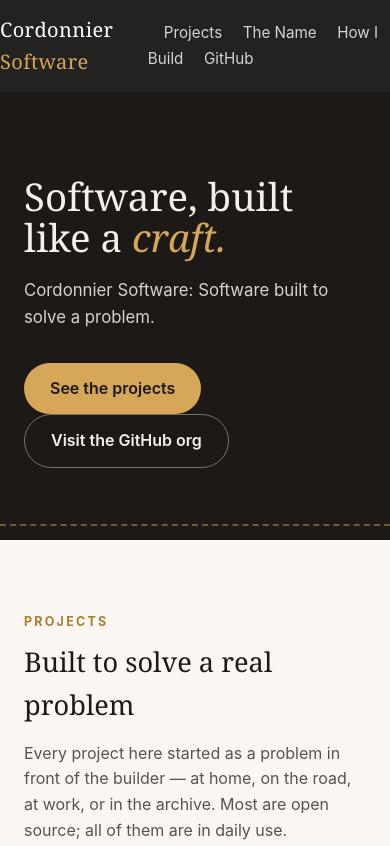
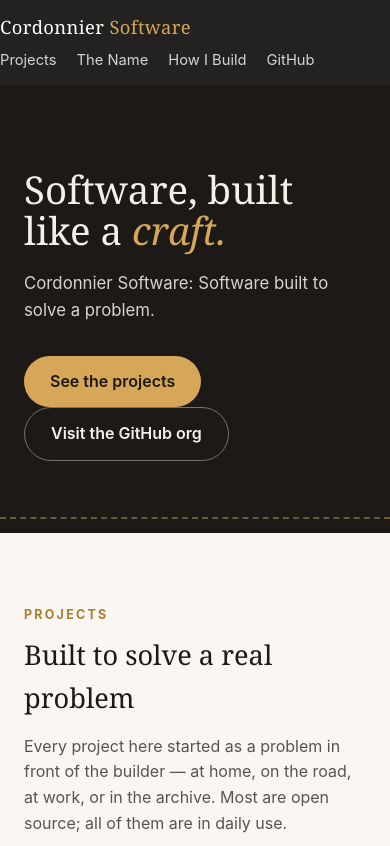
Before and after one commit to Cordonnier-Software/Cordonnier-Software.github.io, a plain HTML site: page index.html in a window 390 px wide. Shown: the top 846 px of the page. Drawn offline with Linux system fonts and the light colour scheme.

Commit message:
Mobile header fix: brand on one line, nav wraps cleanly

```diff
--- a/index.html
+++ b/index.html
@@ -27,7 +27,13 @@
   .brand b{color:var(--tan);font-weight:normal}
   .nav nav a{color:#d6d3d1;text-decoration:none;margin-left:26px;font-size:.95rem}
   .nav nav a:hover{color:var(--tan)}
-  @media(max-width:640px){.nav nav a{margin-left:16px}}
+  @media(max-width:640px){
+    .nav{flex-wrap:wrap;row-gap:8px;padding:12px 0}
+    .brand{white-space:nowrap;font-size:1.15rem}
+    .nav nav{display:flex;flex-wrap:wrap;gap:6px 20px}
+    .nav nav a{margin-left:0;white-space:nowrap;font-size:.92rem}
+    .hero{padding:56px 0 52px}
+  }
 
   /* hero */
   .hero{background:var(--ink);color:#f5f0e8;padding:84px 0 72px;position:relative;overflow:hidden}
```
